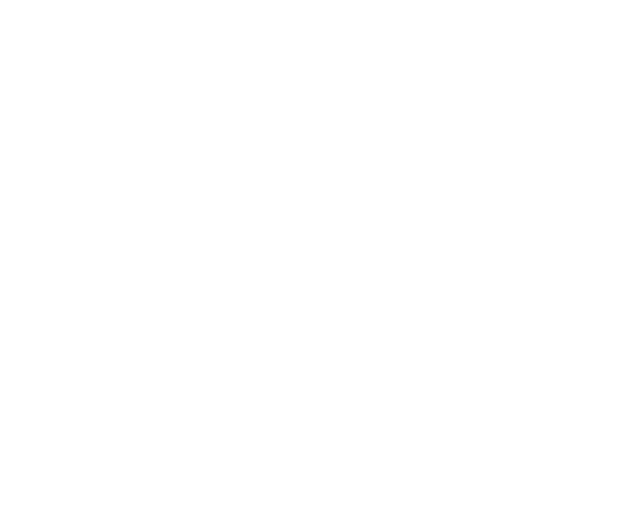
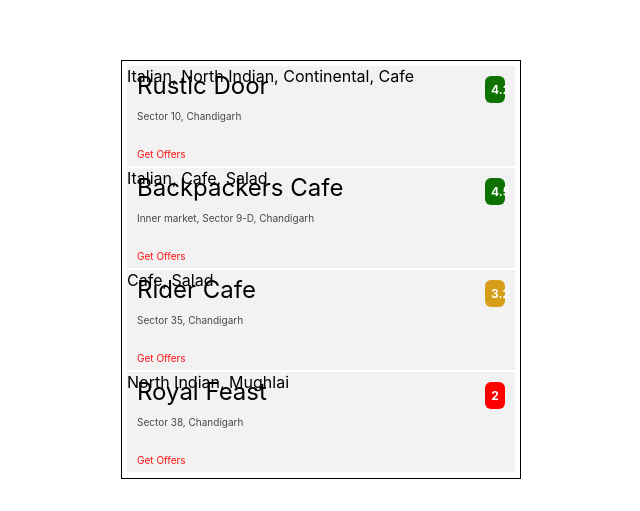
Before and after one commit to Viekesh/MERNStackPortfolio, a React (Create React App) app in the folder client/: page /ContextAPI in a window 1280 px wide. Before the commit this address had no page. Shown: the part 131-642 px from the top of the page, without its empty margins (319-959 px from the left). Built offline with nearby package versions, Linux system fonts and the light colour scheme; a web font is replaced by a local one.

Commit message:
ContextAPI Complete

```diff
--- /dev/null
+++ b/client/src/Components/Tutorials/ContextAPI/ContextAPI.css
@@ -0,0 +1,99 @@
+* {
+    margin: 0;
+    font-family: -apple-system, BlinkMacSystemFont, "Segoe UI", "Roboto", "Oxygen",
+        "Ubuntu", "Cantarell", "Fira Sans", "Droid Sans", "Helvetica Neue",
+        sans-serif;
+    -webkit-font-smoothing: antialiased;
+    -moz-osx-font-smoothing: grayscale;
+}
+
+.context_api {
+    position: absolute;
+    width: 400px;
+    height: 419px;
+    border: 1px solid;
+    top: 0px;
+    bottom: 0px;
+    left: 0px;
+    right: 0px;
+    margin: auto;
+    padding: 5px;
+    box-sizing: border-box;
+}
+
+.restaurant {
+    position: relative;
+    background-color: rgba(0, 0, 0, 0.05);
+    height: 100px;
+    margin-bottom: 2px;
+}
+
+.rest_name {
+    position: absolute;
+    top: 5px;
+    left: 10px;
+    font-size: 24px;
+}
+
+.rest_category {
+    position: absolute;
+    top: 32px;
+    left: 10px;
+    font-size: 10px;
+    color: rgba(0, 0, 0, 0.5);
+}
+
+.rest_location {
+    position: absolute;
+    top: 44px;
+    left: 10px;
+    font-size: 10px;
+    color: rgba(0, 0, 0, 0.7);
+}
+
+.res-open {
+    position: absolute;
+    top: 62px;
+    left: 10px;
+    font-size: 10px;
+    background-color: rgb(13, 114, 0);
+    color: rgb(255, 255, 255);
+    padding: 2px;
+    border-radius: 3px;
+    font-weight: bold;
+}
+
+.res-closed {
+    position: absolute;
+    top: 62px;
+    left: 10px;
+    font-size: 10px;
+    background-color: rgb(172, 11, 11);
+    color: rgb(255, 255, 255);
+    padding: 2px;
+    border-radius: 3px;
+    font-weight: bold;
+}
+
+.res-offers {
+    position: absolute;
+    bottom: 6px;
+    left: 10px;
+    font-size: 10px;
+    color: rgb(255, 16, 16);
+    cursor: pointer;
+}
+
+.res-score {
+    position: absolute;
+    width: 20px;
+    text-align: center;
+    font-weight: bold;
+    background-color: rgb(13, 114, 0);
+    color: rgb(255, 255, 255);
+    padding: 6px;
+    font-size: 12px;
+    right: 10px;
+    top: 10px;
+    border-radius: 6px;
+}
--- a/client/src/Components/Tutorials/ContextAPI/ContextAPI.jsx
+++ b/client/src/Components/Tutorials/ContextAPI/ContextAPI.jsx
@@ -1,5 +1,7 @@
 import React, { useEffect, useState } from "react";
+import "./ContextAPI.css";
 import ContextDataSource from "./DataSource/ContextDataSource";
+import RestaurantCard from "./ContextComponents/RestaurantCard";
 
 
 
@@ -13,9 +15,29 @@
 
     return (
         <>
-            <div className="ContextAPI">
+            <div className="context_api">
                 {
-                    data.map()
+                    data.map(
+                        ({
+                            resId,
+                            resName,
+                            resCategories,
+                            resLocation,
+                            resOpen,
+                            resOffer,
+                            resScore
+                        }) => (
+                            <RestaurantCard
+                                key={resId}
+                                name={resName}
+                                categories={resCategories}
+                                location={resLocation}
+                                isOpen={resOpen}
+                                offer={resOffer}
+                                score={resScore}
+                            />
+                        )
+                    )
                 }
             </div>
         </>
@@ -25,3 +47,8 @@
 
 
 export default ContextAPI;
+
+
+
+// Context API is great but consider it after exploring regular options like compositional strategies,
+// like render props method and higher order components.
--- /dev/null
+++ b/client/src/Components/Tutorials/ContextAPI/ContextComponents/OpenClosed.jsx
@@ -0,0 +1,20 @@
+import React from "react";
+import RestContext from "./RestaurantContext";
+
+
+
+const OpenClosed = () => {
+    return (
+        <RestContext.Consumer>
+            {({ isOpen: status }) => {
+                <div className={status ? "res-open" : "res-closed"}>
+                    {status ? "Open Now" : "Closed"}
+                </div>
+            }}
+        </RestContext.Consumer>
+    )
+};
+
+
+
+export default OpenClosed;
--- /dev/null
+++ b/client/src/Components/Tutorials/ContextAPI/ContextComponents/RestDetails.jsx
@@ -0,0 +1,28 @@
+import React from "react";
+import RestContext from "./RestaurantContext";
+import OpenClosed from "./OpenClosed";
+import RestOffer from "./RestOffer";
+
+
+
+const RestDetails = () => {
+    return (
+        <RestContext.Consumer>
+            {
+                ({ name, categories, location }) => (
+                    <>
+                        <div className="rest_name">{name}</div>
+                        <div className="rest_categories">{categories.join(", ")}</div>
+                        <div className="rest_location">{location}</div>
+                        <OpenClosed />
+                        <RestOffer />
+                    </>
+                )
+            }
+        </RestContext.Consumer>
+    )
+}
+
+
+
+export default RestDetails;
--- /dev/null
+++ b/client/src/Components/Tutorials/ContextAPI/ContextComponents/RestOffer.jsx
@@ -0,0 +1,27 @@
+import React, { useState } from "react";
+import RestContext from "./RestaurantContext";
+
+
+
+const RestOffer = () => {
+
+    const [showOffer, setShowOffer] = useState(false);
+
+    return (
+        <RestContext.Consumer>
+            {({ offer: offerText }) => (
+                <div className="res-offers" onClick={() => setShowOffer(true)}>
+                    {showOffer
+                        ? offerText
+                            ? offerText
+                            : "No offers available"
+                        : "Get Offers"}
+                </div>
+            )}
+        </RestContext.Consumer>
+    )
+}
+
+
+
+export default RestOffer;
--- /dev/null
+++ b/client/src/Components/Tutorials/ContextAPI/ContextComponents/RestScore.jsx
@@ -0,0 +1,33 @@
+import React from "react";
+import RestContext from "./RestaurantContext";
+
+
+
+const RestScore = () => {
+
+    const getBgColor = val => {
+        if (val <= 2.0) {
+            return { backgroundColor: "rgb(255,0,0)" };
+        } else if (val > 2.0 && val < 4.0) {
+            return { backgroundColor: "rgb(214, 158, 26)" };
+        } else {
+            return { backgroundColor: "rgb(13, 114, 0)" };
+        }
+    };
+
+    return (
+        <>
+            <RestContext.Consumer>
+                {({ score }) => (
+                    <div className="res-score" style={getBgColor(score)}>
+                        {score}
+                    </div>
+                )}
+            </RestContext.Consumer>
+        </>
+    )
+};
+
+
+
+export default RestScore;
--- a/client/src/Components/Tutorials/ContextAPI/ContextComponents/RestaurantCard.jsx
+++ b/client/src/Components/Tutorials/ContextAPI/ContextComponents/RestaurantCard.jsx
@@ -1,5 +1,7 @@
 import React from "react";
 import RestContext from "./RestaurantContext";
+import RestScore from "./RestScore";
+import RestDetails from "./RestDetails";
 
 
 
@@ -9,7 +11,12 @@
             <div className="restaurant">
                 <RestContext.Provider
                     value={{ name, categories, location, isOpen, offer, score }}
-                ></RestContext.Provider>
+                >
+
+                    <RestDetails />
+                    <RestScore />
+
+                </RestContext.Provider>
             </div>
         </>
     )
--- a/client/src/Projects/Projects.jsx
+++ b/client/src/Projects/Projects.jsx
@@ -8,6 +8,7 @@
       <div className="projects_list">
         <h3>Projects</h3>
         <div className="projects_lists">
+          <NavLink to="/ContextAPI">ContextAPI</NavLink>
           {/* <NavLink to="/WeatherWatch">Weather Watch</NavLink> */}
           {/* <NavLink to="/WeatherCheck">Weather Check</NavLink> */}
           {/* <NavLink to="/ToDoList">To Do List</NavLink> */}
--- a/client/src/ReactRouterDom/ReactRoutes.jsx
+++ b/client/src/ReactRouterDom/ReactRoutes.jsx
@@ -1,6 +1,7 @@
 import { Route, Routes } from "react-router-dom"
 import LandingPage from "../Pages/LandingPage/LandingPage"
 import Projects from "../Projects/Projects";
+import ContextAPI from "../Components/Tutorials/ContextAPI/ContextAPI";
 
 
 
@@ -10,6 +11,7 @@
             <Routes>
                 <Route exact path="/" element={<LandingPage />} />
                 <Route path="/Projects" element={<Projects />} />
+                <Route path="/ContextAPI" element={<ContextAPI />} />
             </Routes>
         </>
     )
```
